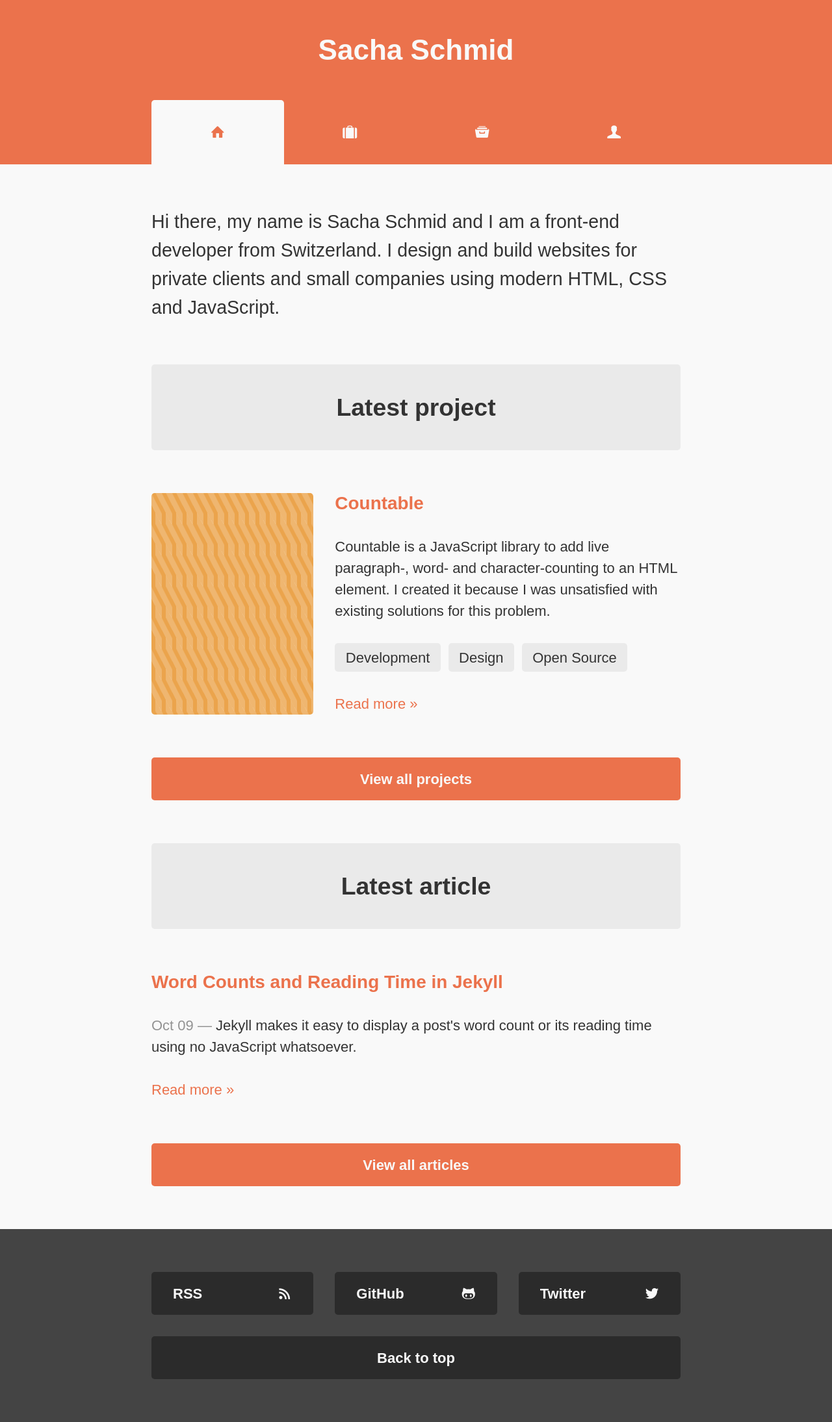
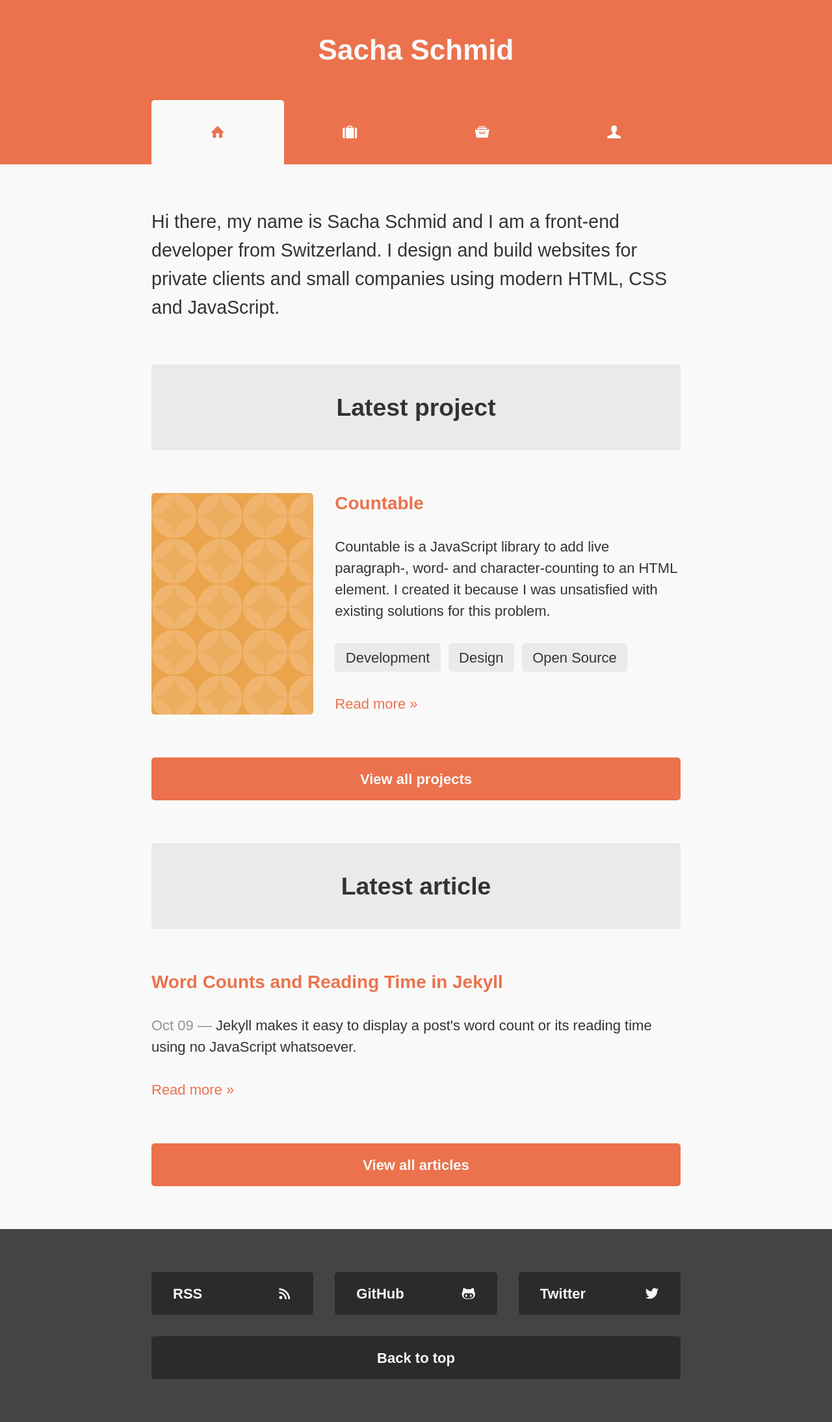
Before and after one commit to RadLikeWhoa/old.sacha.me, a Jekyll site: the page built from index.html, in a window 1280 px wide. Shown: the whole page at 65% size. Built offline with Jekyll 4.4.1, drawn with Linux system fonts in a browser that asks for light colours; some web fonts are replaced.

Commit message:
Improve project patterns

```diff
--- a/gulpfile.js
+++ b/gulpfile.js
@@ -53,7 +53,7 @@ gulp.task('webserver', function () {
 })
 
 gulp.task('watch', function () {
-  gulp.watch([ '_config.yml', '*.html', '_includes/*.html', '_layouts.html', 'articles/*.html', 'projects/*.html', 'about/*.html', '/articles/_posts/*.md', '/projects/_posts/*.md' ], [ 'jekyll' ])
+  gulp.watch([ '_config.yml', '*.html', '_includes/*.html', '_layouts.html', 'articles/*.html', 'projects/*.html', 'about/*.html', 'articles/_posts/*.md', 'projects/_posts/*.md' ], [ 'jekyll' ])
   gulp.watch('_src/scss/*.scss', [ 'css' ])
   gulp.watch('_src/js/*.js', [ 'js' ])
   gulp.watch([ 'assets/js/*.js', 'assets/css/*.css', '_site/**/*.html' ], notifyLivereload)
--- a/index.html
+++ b/index.html
@@ -11,7 +11,7 @@ navigation_match: /
   <article class="post post-inline">
     <div class="grid">
       <div class="col med-col-1-3">
-        <div class="icon-well" style="background: {{ project.pattern.gradient }}; background-size: {{ project.pattern.size }}"></div>
+        <div class="icon-well" style="background: {{ project.pattern.gradient }}; background-size: {{ project.pattern.size }}; background-position: {{ project.pattern.position }}"></div>
       </div>
       <div class="col med-col-2-3">
         <h3 class="post-title"><a href="{{ project.url }}">{{ project.title }}</a></h3>
```
Also changed, not shown: projects/_posts/2013-03-09-countable.md (+3 -2 lines).
